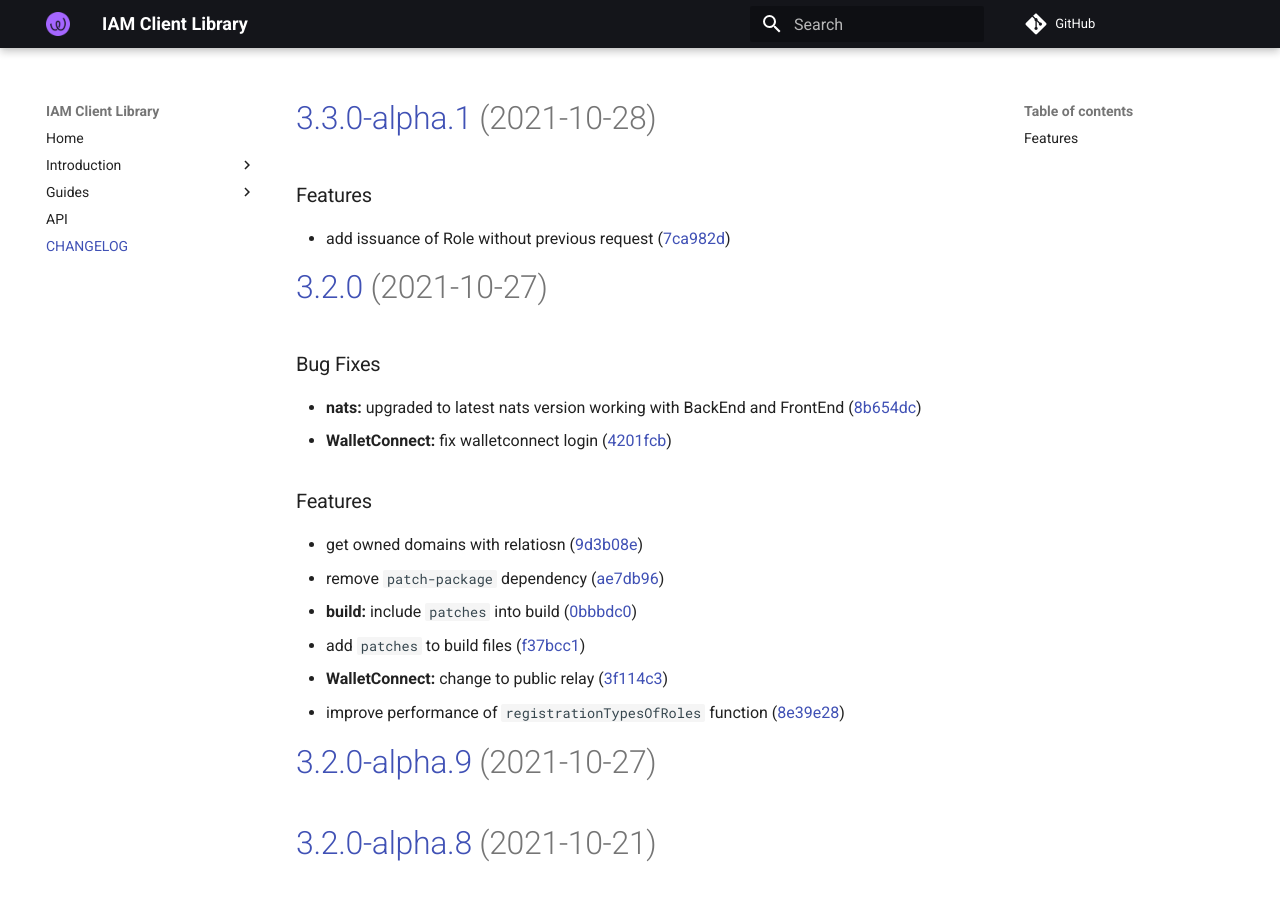
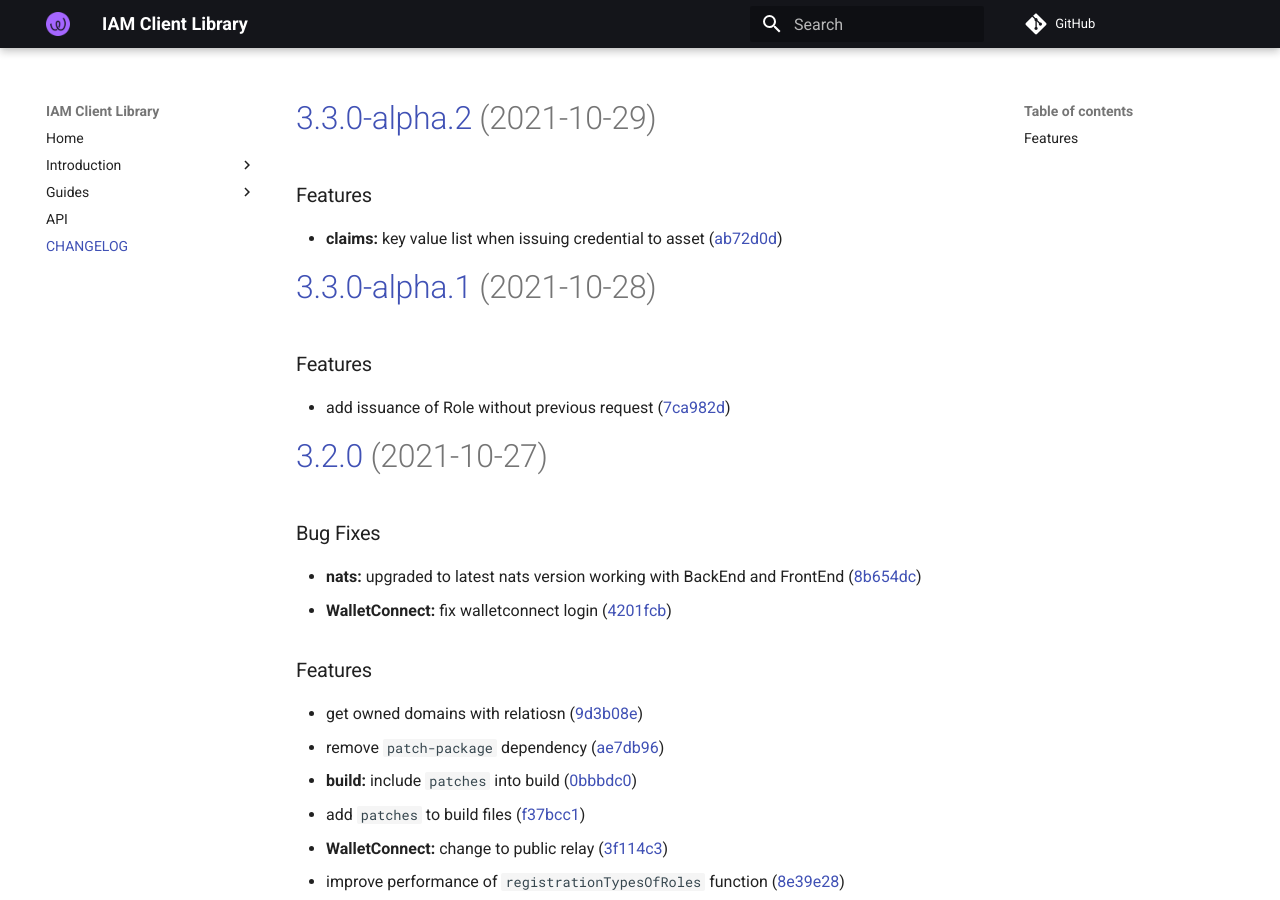
Before and after one commit to energywebfoundation/iam-client-lib, an MkDocs documentation site: the page built from docs/CHANGELOG.md, in a window 1280 px wide and 900 px high. Built offline with MkDocs 1.6.1 and Material for MkDocs 9.7.7, drawn with Linux system fonts in a browser that asks for light colours; comment, search, counter and statistics services are not loaded.

Commit message:
chore(release): 3.3.0-alpha.2 [skip ci]
# [3.3.0-alpha.2](https://github.com/energywebfoundation/iam-client-lib/compare/v3.3.0-alpha.1...v3.3.0-alpha.2) (2021-10-29)

### Features

* **claims:** key value list when issuing credential to asset ([ab72d0d](https://github.com/energywebfoundation/iam-client-lib/commit/ab72d0d6d09d26f699cf368715e72a92f9b208c6))

```diff
--- a/docs/CHANGELOG.md
+++ b/docs/CHANGELOG.md
@@ -1,3 +1,10 @@
+# [3.3.0-alpha.2](https://github.com/energywebfoundation/iam-client-lib/compare/v3.3.0-alpha.1...v3.3.0-alpha.2) (2021-10-29)
+
+
+### Features
+
+* **claims:** key value list when issuing credential to asset ([ab72d0d](https://github.com/energywebfoundation/iam-client-lib/commit/ab72d0d6d09d26f699cf368715e72a92f9b208c6))
+
 # [3.3.0-alpha.1](https://github.com/energywebfoundation/iam-client-lib/compare/v3.2.0...v3.3.0-alpha.1) (2021-10-28)
 
 
--- a/package.json
+++ b/package.json
@@ -1,6 +1,6 @@
 {
     "name": "iam-client-lib",
-    "version": "3.3.0-alpha.1",
+    "version": "3.3.0-alpha.2",
     "description": "Library for Decentralized Identity and Access Management",
     "main": "dist/iam-client-lib.js",
     "module": "dist/iam-client-lib.esm.js",
```
